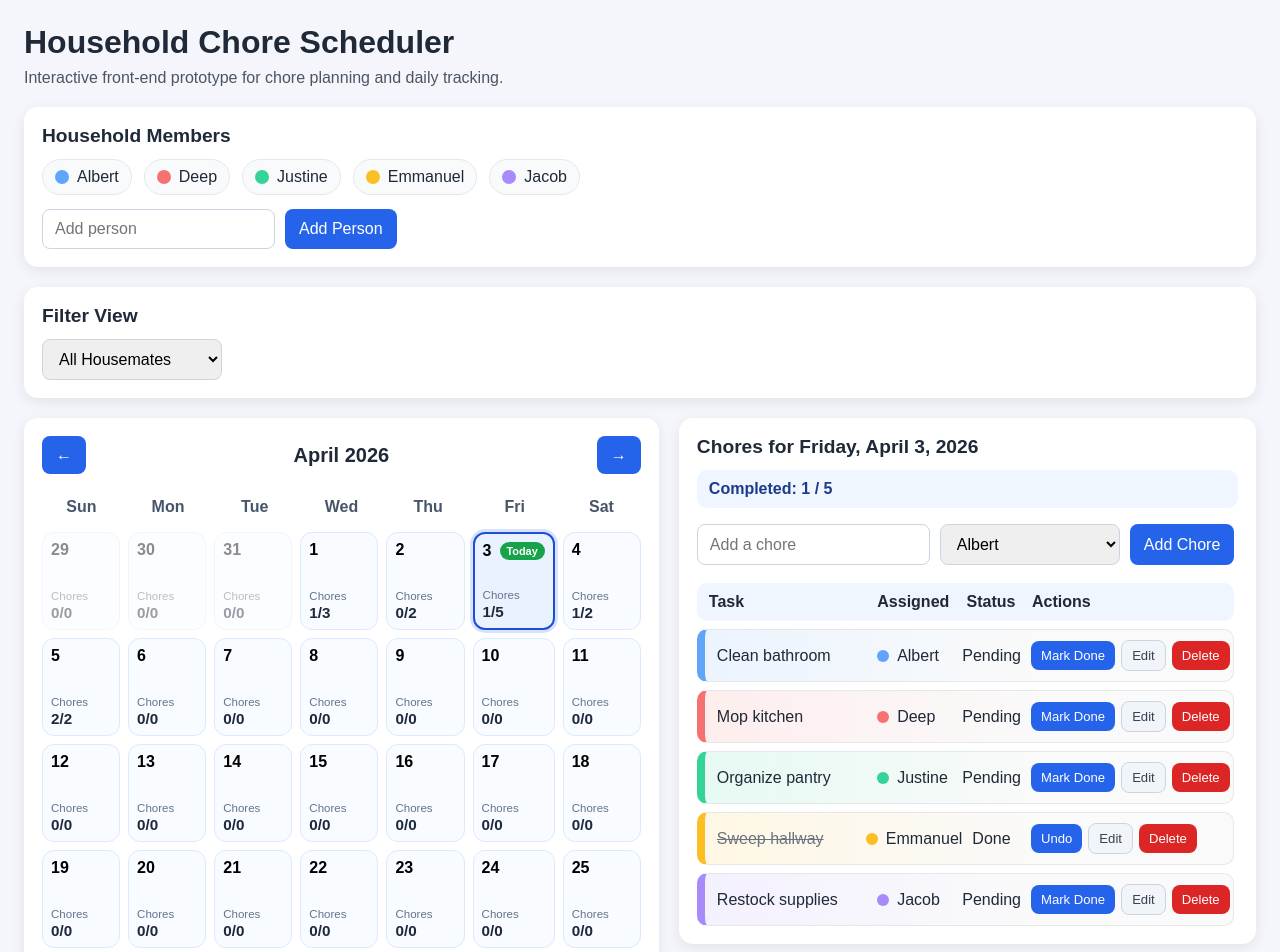
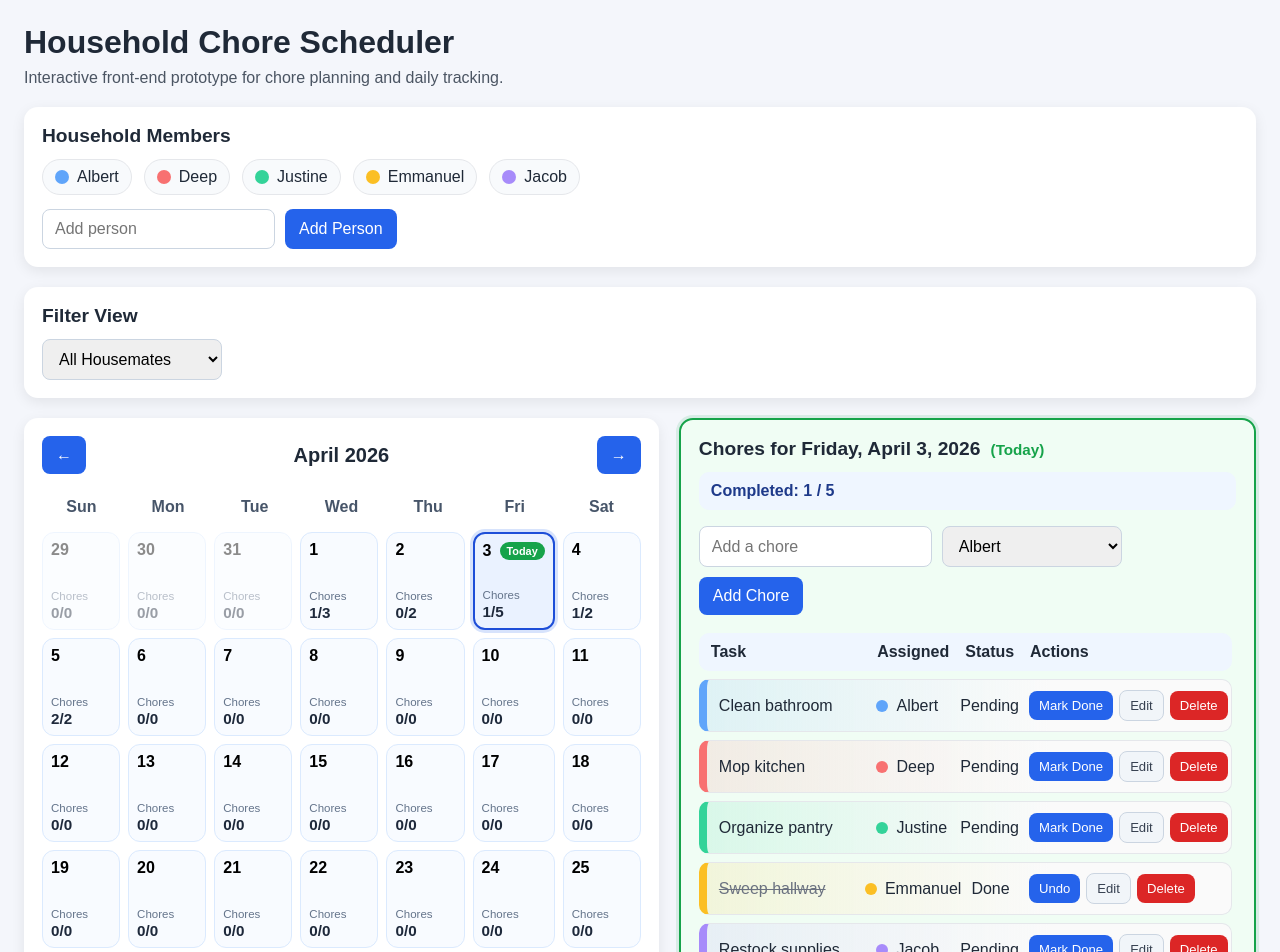
Before and after one commit to WencesJacobLorenzo/CECS-448-Project-2--Chore-Scheduler-Prototype, a React (Vite) app: page / in a window 1280 px wide. Shown: the top 952 px of the page. Built offline with nearby package versions, Linux system fonts and the light colour scheme.

Commit message:
Add toast messages and current day visual cue

```diff
--- a/src/components/ChoreScheduler.jsx
+++ b/src/components/ChoreScheduler.jsx
@@ -47,6 +47,7 @@ function ChoreScheduler() {
   const [mobileCalendarOpen, setMobileCalendarOpen] = useState(false);
   const [confirmDeleteId, setConfirmDeleteId] = useState(null);
   const [editChore, setEditChore] = useState(null); // { id, title, assignedTo, date, originalDate }
+  const [toast, setToast] = useState(null); // { message: string, type: "success" | "delete" | "edit" }
 
   const calendarDays = useMemo(() => getCalendarDays(currentMonth), [currentMonth]);
 
@@ -187,40 +188,86 @@ function ChoreScheduler() {
 
   function handleSaveEdit() {
     if (!editChore.title.trim()) return;
+
     setChoresByDate((prev) => {
       const updated = { ...prev };
-      // Remove from original date
-      updated[editChore.originalDate] = (updated[editChore.originalDate] || []).filter(
-        (c) => c.id !== editChore.id
-      );
-      // Add to (possibly new) date with updated fields
+
+      updated[editChore.originalDate] =
+        (updated[editChore.originalDate] || []).filter(
+          (c) => c.id !== editChore.id
+        );
+
       const updatedChore = {
         id: editChore.id,
         title: editChore.title.trim(),
         assignedTo: Number(editChore.assignedTo),
         done: false
       };
-      updated[editChore.date] = [...(updated[editChore.date] || []), updatedChore];
+
+      updated[editChore.date] = [
+        ...(updated[editChore.date] || []),
+        updatedChore
+      ];
+
       return updated;
     });
+
+    showToast(`"${editChore.title}" Updated`, "edit");
+
     setEditChore(null);
   }
 
+  function showToast(message, type = "success") {
+    const formattedMessage =
+      message.charAt(0).toUpperCase() + message.slice(1);
+
+    setToast({ message: formattedMessage, type });
+
+    setTimeout(() => {
+      setToast(null);
+    }, 2500);
+  }
+
   function handleDeleteChore(choreId) {
+    const currentChore = (choresByDate[selectedDate] || []).find(
+      (c) => c.id === choreId
+    );
+
+    if (!currentChore) return;
+
     setChoresByDate((prev) => ({
       ...prev,
-      [selectedDate]: (prev[selectedDate] || []).filter((chore) => chore.id !== choreId)
+      [selectedDate]: (prev[selectedDate] || []).filter(
+        (chore) => chore.id !== choreId
+      )
     }));
+
     setConfirmDeleteId(null);
+
+    showToast(`"${currentChore.title}" Deleted`, "delete");
   }
 
   function handleToggleDone(choreId) {
+    const currentChore = (choresByDate[selectedDate] || []).find(
+      (c) => c.id === choreId
+    );
+
+    if (!currentChore) return;
+
+    const newDoneState = !currentChore.done;
+
     setChoresByDate((prev) => ({
       ...prev,
       [selectedDate]: (prev[selectedDate] || []).map((chore) =>
-        chore.id === choreId ? { ...chore, done: !chore.done } : chore
+        chore.id === choreId ? { ...chore, done: newDoneState } : chore
       )
     }));
+
+    showToast(
+      newDoneState
+        ? `"${currentChore.title}" Marked Complete`
+        : `"${currentChore.title}" Marked Pending`
+    );
   }
 
   function getPersonName(personId) {
@@ -253,6 +300,8 @@ function ChoreScheduler() {
   }
 
   const selectedChores = getFilteredChoresForDate(selectedDate);
+
+  const isViewingToday = selectedDate === todayKey;
 
   return (
     <div className="scheduler-page">
@@ -420,9 +469,14 @@ function ChoreScheduler() {
         </div>
 
         <div className="details-panel">
-          <div className="card">
+          <div className={`card ${isViewingToday ? "today-panel" : ""}`}>
             <div className="section-header">
-              <h2>Chores for {formatReadableDate(selectedDate)}</h2>
+              <h2>
+                Chores for {formatReadableDate(selectedDate)}
+                {isViewingToday && (
+                  <span className="today-label"> (Today)</span>
+                )}
+              </h2>
             </div>
 
             <div className="selected-day-summary">
@@ -690,6 +744,11 @@ function ChoreScheduler() {
       >
         📅
       </button>
+      {toast && (
+        <div className={`toast toast-${toast.type}`}>
+          {toast.message}
+        </div>
+      )}
     </div>
   );
 }
--- a/src/styles/choreScheduler.css
+++ b/src/styles/choreScheduler.css
@@ -959,3 +959,51 @@ select {
 .chore-chart::-webkit-scrollbar-thumb:hover {
   background: #94a3b8;
 }
+
+/*TOAST NOTIFICATIONS*/
+
+.toast {
+  position: fixed;
+  top: 24px;
+  left: 50%;
+  transform: translateX(-50%);
+
+  padding: 12px 18px;
+  border-radius: 10px;
+  color: white;
+  font-weight: 600;
+  font-size: 0.9rem;
+  box-shadow: 0 6px 18px rgba(0,0,0,0.2);
+  z-index: 3000;
+  animation: fadeIn 0.3s ease;
+
+  text-align: center;
+}
+
+.toast-success {
+  background: #16a34a;
+}
+
+.toast-delete {
+  background: #dc2626;
+}
+
+.toast-edit {
+  background: #2563eb;
+}
+
+/*TODAY VIEW HIGHLIGHT*/
+
+.today-panel {
+  border: 2px solid #16a34a;
+  box-shadow: 0 0 0 3px rgba(22, 163, 74, 0.12);
+  background: #f0fdf4;
+}
+
+/* "(Today)" label */
+.today-label {
+  color: #16a34a;
+  font-weight: 700;
+  margin-left: 6px;
+  font-size: 0.95rem;
+}
```
